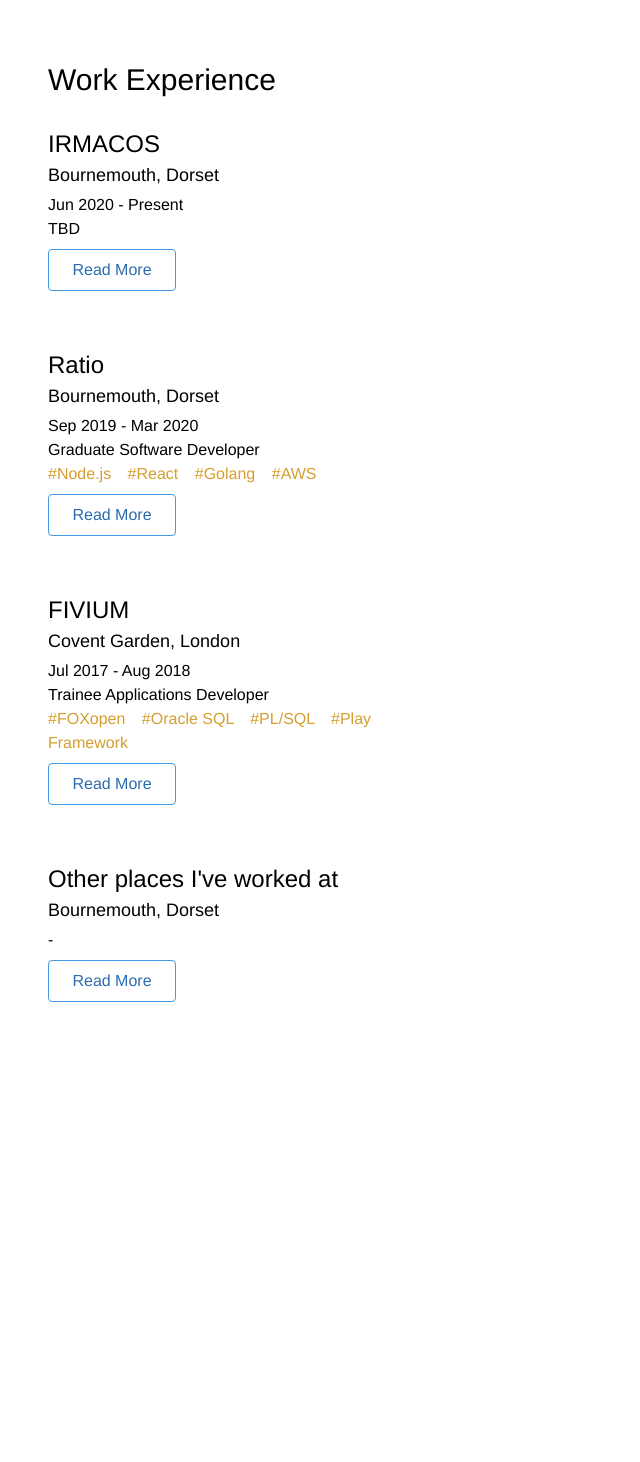
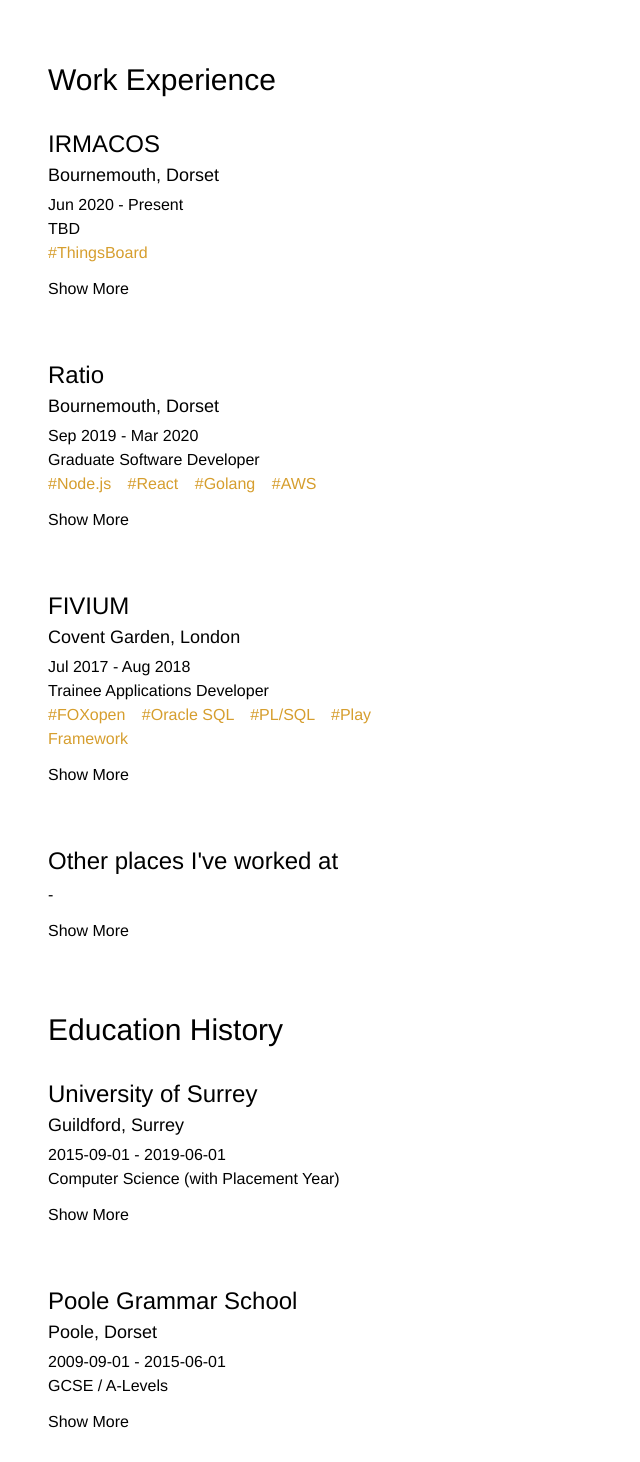
Before and after one commit to HaydenGriffin/portfolio-site, a Next.js app: page /about in a window 1280 px wide. Shown: the part 528-1990 px from the top of the page, without its empty margins (0-640 px from the left). Before the commit the page ends 1610 px from the top, so only its background shows below. Built offline with nearby package versions, Linux system fonts and the light colour scheme.

Commit message:
Extracted button components, added education history

```diff
--- /dev/null
+++ b/components/button.tsx
@@ -0,0 +1,27 @@
+import { PropsWithChildren, Props, ReactChild, ReactChildren } from 'react';
+import Link from 'next/link';
+import React from 'react';
+
+interface ButtonProps {
+  href: string;
+}
+
+const InternalButton: React.FC<PropsWithChildren<ButtonProps>> = ({
+  href,
+  children,
+}: PropsWithChildren<ButtonProps>) => (
+  <Link href={href}>
+    <button className="button">{children}</button>
+  </Link>
+);
+
+const ExternalButton: React.FC<PropsWithChildren<ButtonProps>> = ({
+  href,
+  children,
+}: PropsWithChildren<ButtonProps>) => (
+  <a href={href}>
+    <button className="button">{children}</button>
+  </a>
+);
+
+export { InternalButton, ExternalButton };
--- a/pages/about.tsx
+++ b/pages/about.tsx
@@ -20,10 +20,21 @@
   link: string;
 }
 
+interface EducationItem {
+  establishment: string;
+  studied: string;
+  obtained: string;
+  location: string;
+  startDate: string;
+  endDate: string;
+}
+
 export default function About({
   workHistoryItems,
+  educationItems,
 }: {
   workHistoryItems: WorkHistoryItem[];
+  educationItems: EducationItem[];
 }) {
   const [showInformation, setShownInformation] = React.useState<Array<boolean>>(
     []
@@ -79,65 +90,139 @@
               <h2 className="text-3xl py-2">Work Experience</h2>
             </div>
           </div>
-          {workHistoryItems.map((workHistoryItem: WorkHistoryItem, index) => (
-            <div className="flex flex-wrap p-2">
+          {workHistoryItems.map(
+            (
+              {
+                companyName,
+                role,
+                location,
+                startDate,
+                endDate,
+                keyInformation,
+                technologies,
+              }: WorkHistoryItem,
+              index
+            ) => (
+              <div key={index} className="flex flex-wrap p-2">
                 <div className="w-full lg:w-2/6 px-2">
-                <h3 className="text-2xl">{workHistoryItem.companyName}</h3>
-                <p className="text-lg pb-1">{workHistoryItem.location}</p>
+                  <h3 className="text-2xl">{companyName}</h3>
+                  <p className="text-lg pb-1">{location}</p>
                   <p>
-                  {workHistoryItem.startDate} - {workHistoryItem.endDate}
+                    {startDate} - {endDate}
                   </p>
-                <p>{workHistoryItem.role}</p>
+                  <p>{role}</p>
                   <div className="pb-2">
-                  {workHistoryItem.technologies.map(
-                    (technology: Technology, index) => (
+                    {technologies.map(({ name, link }: Technology, index) => (
                       <span className="text-yellow-600 pr-3 mb-2" key={index}>
-                        <a href={technology.link}>#{technology.name}</a>{' '}
+                        <a href={link}>#{name}</a>{' '}
                       </span>
-                    )
-                  )}
+                    ))}
                   </div>
                   <button
                     onClick={() => toggleShowInformation(index)}
-                  className="w-32 bg-transparent hover:bg-blue-500 text-blue-700 hover:text-white py-2 px-4 border border-blue-500 hover:border-transparent rounded mb-10"
+                    className="button mt-1 mb-10"
                   >
-                  Read More
+                    {showInformation[index] ? (
+                      <Fragment>Show Less</Fragment>
+                    ) : (
+                      <Fragment>Show More</Fragment>
+                    )}
                   </button>
                 </div>
                 <div className="w-full lg:w-4/6 px-2">
                   {showInformation[index] ? (
                     <Fragment>
-                    <h3 className="text-2xl">{workHistoryItem.role}</h3>
+                      <div className="pb-10 lg:pb-0">
+                        <h3 className="text-2xl">{role}</h3>
                         <p className="text-lg">
-                      {workHistoryItem.companyName} - {workHistoryItem.location}
+                          {companyName}{' '}
+                          {location ? <Fragment>- {location}</Fragment> : null}
                         </p>
                         <div key={index}>
-                      <ul>
-                        {workHistoryItem.keyInformation.map(
+                          <ul className="list-disc">
+                            {keyInformation.map(
                               (information: string, index) => (
-                            <li>{information}</li>
+                                <li key={index}>{information}</li>
                               )
                             )}
                           </ul>
+                        </div>
                       </div>
                     </Fragment>
                   ) : null}
                 </div>
               </div>
-          ))}
+            )
+          )}
+          <div className="flex flex-wrap p-2">
+            <div className="w-full lg:w-2/6 px-2">
+              <h2 className="text-3xl py-2">Education History</h2>
+            </div>
+          </div>
+          {educationItems.map(
+            (
+              {
+                establishment,
+                studied,
+                obtained,
+                location,
+                startDate,
+                endDate,
+              }: EducationItem,
+              index
+            ) => (
+              <div key={index} className="flex flex-wrap p-2">
+                <div className="w-full lg:w-2/6 px-2">
+                  <h3 className="text-2xl">{establishment}</h3>
+                  <p className="text-lg pb-1">{location}</p>
+                  <p>
+                    {startDate} - {endDate}
+                  </p>
+                  <p className="mb-2">{studied}</p>
+                  <button
+                    onClick={() => toggleShowInformation(index)}
+                    className="button mt-1 mb-10"
+                  >
+                    {showInformation[index] ? (
+                      <Fragment>Show Less</Fragment>
+                    ) : (
+                      <Fragment>Show More</Fragment>
+                    )}
+                  </button>
+                </div>
+                <div className="w-full lg:w-4/6 px-2">
+                  {showInformation[index] ? (
+                    <Fragment>
+                      <div className="pb-10 lg:pb-0">
+                        <h3 className="text-2xl">{studied}</h3>
+                        <p className="text-lg">
+                          {establishment} - {location}
+                        </p>
+                        <p className="text-xl">Obtained {obtained}</p>
+                      </div>
+                    </Fragment>
+                  ) : null}
+                </div>
+              </div>
+            )
+          )}
         </div>
       </div>
     </Layout>
   );
 }
 
-export const getStaticProps: GetStaticProps = async (context) => {
-  const fileContent = retrieveJsonContent('work.json');
-  let workHistoryItems: WorkHistoryItem[] = JSON.parse(fileContent);
+export const getStaticProps: GetStaticProps = async () => {
+  const workFileContent = retrieveJsonContent('work.json');
+  let workHistoryItems: WorkHistoryItem[] = JSON.parse(workFileContent);
+
+  const educationFileContent = retrieveJsonContent('education.json');
+  let educationItems: EducationItem[] = JSON.parse(educationFileContent);
 
   return {
     props: {
       workHistoryItems,
+      educationItems,
     },
   };
 };
--- a/pages/index.tsx
+++ b/pages/index.tsx
@@ -1,7 +1,7 @@
 import Head from 'next/head';
 import Layout, { siteTitle } from '../components/layout';
+import { InternalButton, ExternalButton } from '../components/button';
 import { PropsWithChildren } from 'react';
-import Link from 'next/link';
 
 interface HomeContentSectionItemProps {
   colour: string;
@@ -48,20 +48,16 @@
       <div className="flex justify-center text-center homepage-background">
         <div className="flex flex-col max-w-1600">
           <div className="flex-1 text-center px-16 pt-40 pb-20 mb-10 sm:px-24 md:px-32 lg:px-40 xl:px-48">
-            <h1 className="text-3xl leading-tight sm:text-4xl lg:text-5xl lg:text-6xl pb-8">
+            <h1 className="text-3xl leading-tight sm:text-4xl lg:text-6xl pb-8">
               Hello, my name is Hayden. I'm a full stack developer.
             </h1>
             <div className="flex flex-wrap justify-center">
-              <Link href="/about">
-                <button className="m-2 w-32 bg-transparent hover:bg-blue-500 text-blue-700 hover:text-white py-2 px-4 border border-blue-500 hover:border-transparent rounded">
-                  Read More
-                </button>
-              </Link>
-              <a href="/content/cv.pdf">
-                <button className="m-2 w-32 bg-transparent hover:bg-blue-500 text-blue-700 hover:text-white py-2 px-4 border border-blue-500 hover:border-transparent rounded">
-                  View CV
-                </button>
-              </a>
+              <div className="m-2">
+                <InternalButton href="/about">Read More</InternalButton>
+              </div>
+              <div className="m-2">
+                <ExternalButton href="/content/cv.pdf">View CV</ExternalButton>
+              </div>
             </div>
           </div>
           <div className="justify-center text-center mb-10">
--- a/public/content/work.json
+++ b/public/content/work.json
@@ -5,8 +5,15 @@
     "location": "Bournemouth, Dorset",
     "startDate": "Jun 2020",
     "endDate": "Present",
-    "keyInformation": [],
-    "technologies": []
+    "keyInformation": [
+      "Produced reports that analyses and compares the feature sets of Internet of Things (IoT) frameworks"
+    ],
+    "technologies": [
+      {
+        "name": "ThingsBoard",
+        "link": "https://thingsboard.io/"
+      }
+    ]
   },
   {
     "companyName": "Ratio",
@@ -76,12 +83,12 @@
   {
     "companyName": "Other places I've worked at",
     "role": "",
-    "location": "Bournemouth, Dorset",
+    "location": "",
     "startDate": "",
     "endDate": "",
     "keyInformation": [
-      "Events Organisation Support (Oct 2015 - Jul 2017) @ University of Surrey Students Union",
-      "Customer Services Assistant (Nov 2013 - Jan 2016) @ John Lewis Partnership (Waitrose)"
+      "Events Organisation Support (Oct 2015 - Jul 2017) Guildford, Surrey @ University of Surrey Students Union",
+      "Customer Services Assistant (Nov 2013 - Jan 2016) Ringwood, Dorset @ John Lewis Partnership (Waitrose)"
     ],
     "technologies": []
   }
--- a/styles/base.css
+++ b/styles/base.css
@@ -6,24 +6,32 @@
   font-style: normal;
 }
 
-.text-colour {
+.primary-colour {
   color: #002a43;
 }
 
 html {
-  @apply text-colour;
+  @apply primary-colour;
 }
 
 .p-style {
-  font-variation-settings: 'MONO' 1, 'CASL' 0, 'wght' 400, 'slnt' 0, 'CRSV' 0;
+  font-variation-settings: 'MONO' 0, 'CASL' 0, 'wght' 370, 'slnt' 0, 'CRSV' 0;
 }
 
 p {
   @apply p-style;
 }
 
+.caption-style {
+  font-variation-settings: 'MONO' 0, 'CASL' 0, 'wght' 370, 'slnt' 0, 'CRSV' 0;
+}
+
+p.caption {
+  @apply caption-style;
+}
+
 .h1-style {
-  font-variation-settings: 'MONO' 1, 'CASL' 0.5, 'wght' 800, 'slnt' 0, 'CRSV' 0;
+  font-variation-settings: 'MONO' 0, 'CASL' 0.5, 'wght' 800, 'slnt' 0, 'CRSV' 0;
 }
 
 h1 {
@@ -31,11 +39,19 @@
 }
 
 .h2-style {
-  font-variation-settings: 'MONO' 1, 'CASL' 0.5, 'wght' 700, 'slnt' 0, 'CRSV' 0;
+  font-variation-settings: 'MONO' 0, 'CASL' 0.5, 'wght' 600, 'slnt' 0, 'CRSV' 0;
 }
 
 h2 {
   @apply h2-style;
+}
+
+.h3-style {
+  font-variation-settings: 'MONO' 0, 'CASL' 0.5, 'wght' 450, 'slnt' 0, 'CRSV' 0;
+}
+
+h3 {
+  @apply h3-style;
 }
 
 .nav-item:hover {
--- a/styles/components.css
+++ b/styles/components.css
@@ -0,0 +1,7 @@
+.button {
+  @apply w-32 bg-transparent py-2 px-4 border border-primary rounded;
+}
+
+.button:hover {
+  @apply bg-primary text-white text-opacity-75 border-transparent;
+}
--- a/tailwind.config.js
+++ b/tailwind.config.js
@@ -2,6 +2,10 @@
   purge: [],
   theme: {
     extend: {
+      colors: {
+        primary: '#002a43',
+        secondary: '#fef3e1',
+      },
       fontFamily: {
         sans: ['Recursive VF', 'Helvetica', 'Arial', 'sans-serif'],
       },
```
Lines whose indentation alone changed are shown as unchanged.
